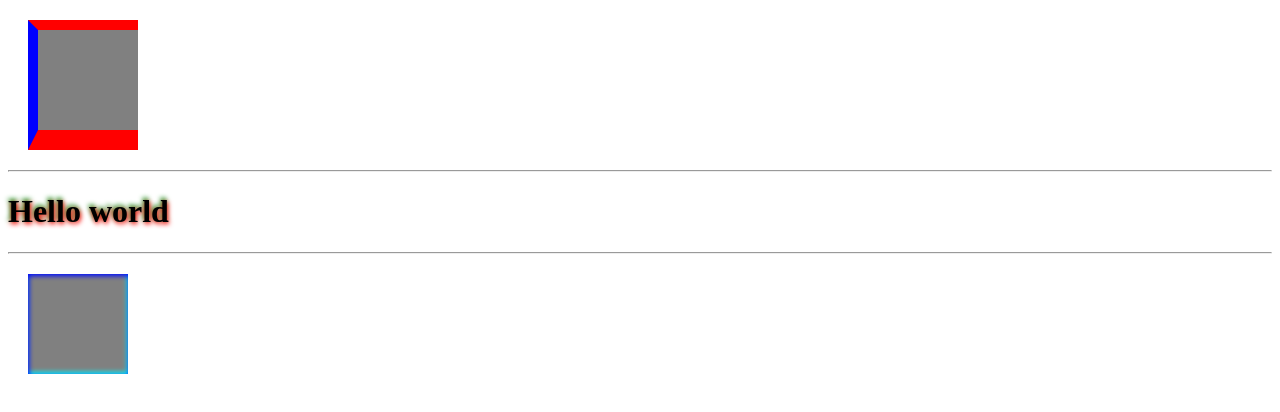
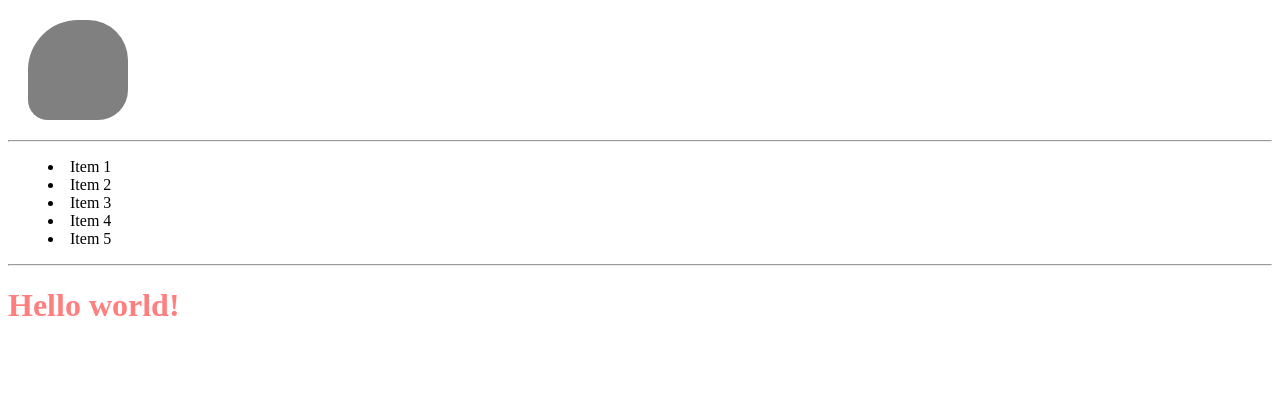
Before and after one commit to YauhenKavalchuk/css3, a plain HTML site: page index.html in a window 1280 px wide. Drawn offline with Linux system fonts and the light colour scheme.

Commit message:
Border Radius, Lists & Colors

```diff
--- a/css/styles.css
+++ b/css/styles.css
@@ -4,28 +4,26 @@
   background-color: grey;
   margin: 20px;
 
-  /* border-width: 10px;
-  border-style: solid;
-  border-color: red; */
+  /* border-radius: 50px 40px 30px 20px; */
 
-  border: 10px solid red;
+  /* border-radius: 20px/40px; */
 
-  border-right: none;
-  border-right-style: none;
+  border-top-left-radius: 50px;
+  border-top-right-radius: 40px;
+  border-bottom-right-radius: 30px;
+  border-bottom-left-radius: 20px;
+}
 
-  border-bottom-width: 20px;
-  border-left-color: blue;
+ul li {
+  list-style-type: disc;
+  list-style-position: inside;
+  /* list-style-image: url(https://image.flaticon.com/icons/png/128/66/66738.png); */
 }
 
 h1 {
-  text-shadow: 1px 2px 5px red, -1px -2px 5px green;
+  /* color: red; */
+  /* color: #ff0000; */
+  /* color: rgb(255, 0, 0); */
+  /* color: hsl(0, 100%, 50%); */
+  color: rgba(255, 0, 0, 0.5);
 }
-
-.shadow {
-  width: 100px;
-  height: 100px;
-  background-color: grey;
-  margin: 20px;
-
-  box-shadow: inset 1px 2px 5px blue, inset -1px -2px 5px aqua;
-}
--- a/index.html
+++ b/index.html
@@ -9,8 +9,14 @@
   <body>
     <div class="example"></div>
     <hr />
-    <h1>Hello world</h1>
+    <ul>
+      <li>Item 1</li>
+      <li>Item 2</li>
+      <li>Item 3</li>
+      <li>Item 4</li>
+      <li>Item 5</li>
+    </ul>
     <hr />
-    <div class="shadow"></div>
+    <h1>Hello world!</h1>
   </body>
 </html>
```
